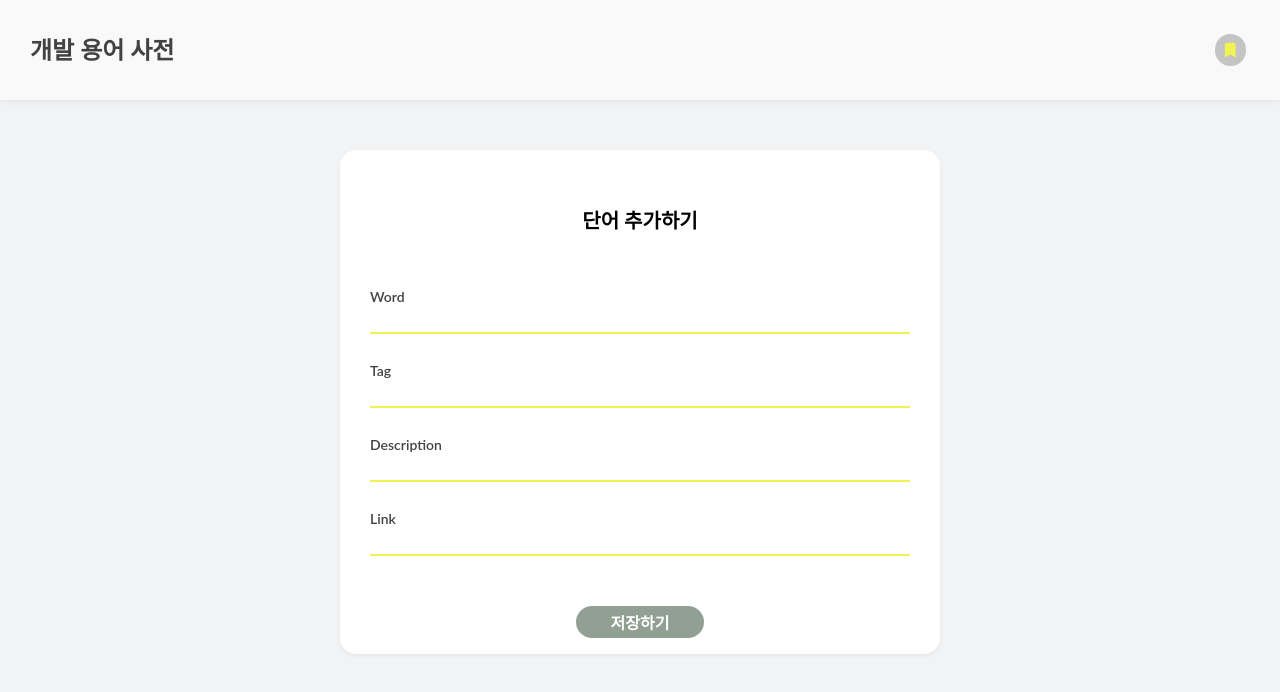
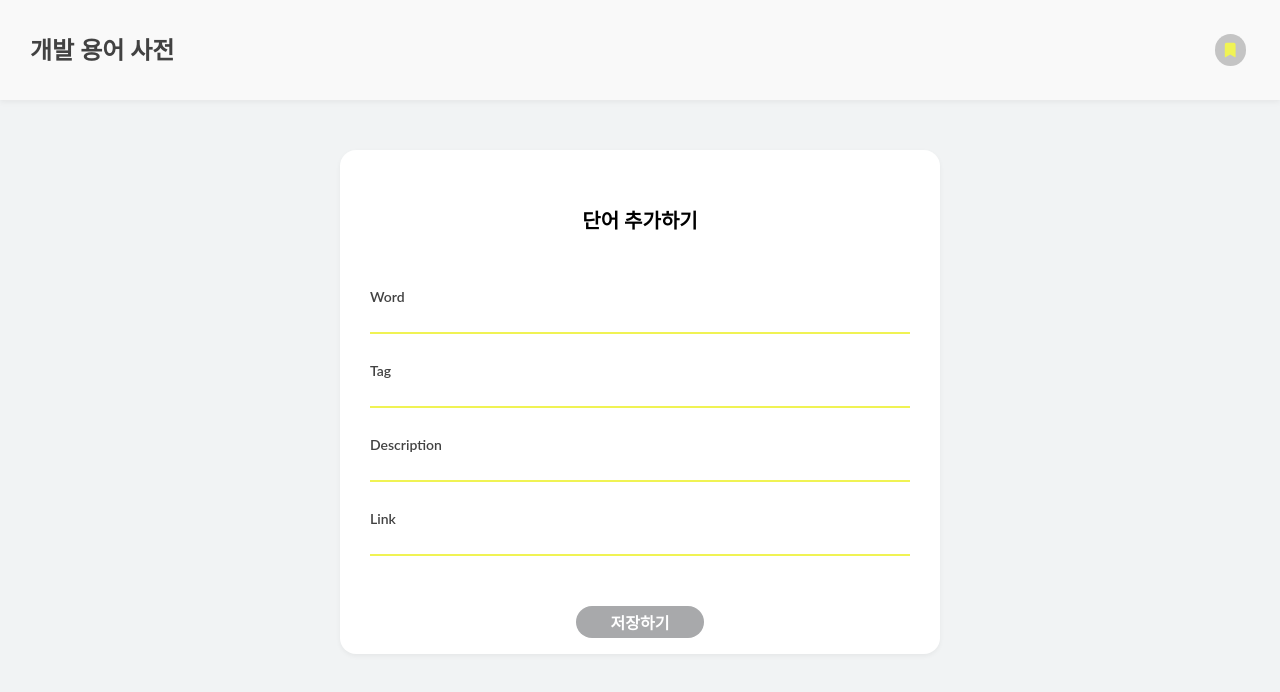
Before and after one commit to AlgoRoots/React-mini-dictionary, a React app: page /word/add in a window 1280 px wide. Shown: the top 692 px of the page. Built offline with nearby package versions, Linux system fonts and the light colour scheme; no server answers; the database is empty; the HTML template or start-up script is replaced by a standard one.

Commit message:
set random color : button

```diff
--- a/package.json
+++ b/package.json
@@ -15,6 +15,7 @@
     "react-redux": "^7.2.8",
     "react-router-dom": "^6.3.0",
     "redux": "^4.1.2",
+    "redux-logger": "^3.0.6",
     "redux-thunk": "^2.4.1",
     "styled-components": "^5.3.5",
     "styled-reset": "^4.3.4"
--- a/src/components/WordCard.jsx
+++ b/src/components/WordCard.jsx
@@ -20,10 +20,16 @@ import { AiTwotoneEdit } from "react-icons/ai";
 // elements
 import Button from "../elements/Button";
 
-// 함수형 컴포넌트를 forwardRef를 통해 Home에 보낸것 ref인자전달 매개변수?
+// React 컴포넌트에서 ref prop을 사용하려면 React에서 제공하는 forwardRef()라는 함수를 사용해야 합니다.
+//  React 컴포넌트를 forwardRef()라는 함수로 감싸주면, 해당 컴포넌트는 함수는 두 번째 매개 변수를 갖게
+//  되는데, 이를 통해 외부에서 ref prop을 넘길 수 있습니다.
+
+// 함수형 컴포넌트를 forwardRef를 통해 Form데이터를 받아온다? ref인자전달 매개변수?
+
 const WordCard = forwardRef(({ word_obj }, ref) => {
   // const word_lists = useSelector((state) => state.words.word_list);
   // console.log(word_lists);
+  console.log("ddd", ref);
   const dispatch = useDispatch();
 
   // 북마크 체크 toggle함수
@@ -69,6 +75,7 @@ const WordCard = forwardRef(({ word_obj }, ref) => {
           window.open(`${detail}`);
         }}
         bookmark={`${bookmark}`}
+        bgColor={bgColor}
       ></Button>
     </Card>
   );
@@ -110,7 +117,7 @@ const Card = styled.article`
 const CardHeader = styled.div`
   ${({ bookmark, theme, bgColor }) => {
     const { colors, device, fontSizes } = theme;
-    console.log("add", bgColor);
+
     // const headerColors = [colors.green, colors.blue, colors.warmGrey];
     // const randomColors =
     //   headerColors[Math.floor(Math.random() * headerColors.length)];
@@ -118,7 +125,11 @@ const CardHeader = styled.div`
       /* //background-color: ${bookmark === "false"
         ? colors.green
         : colors.blue}; */
-      background: ${bgColor === 1 ? colors.green : colors.blue};
+      background: ${bgColor === 1
+        ? colors.green
+        : bgColor === 2
+        ? colors.blue
+        : colors.warmGrey};
       padding: 1rem;
       width: 100%;
       background-size: cover;
--- a/src/elements/Button.jsx
+++ b/src/elements/Button.jsx
@@ -1,11 +1,15 @@
-import React from "react";
+import React, { forwardRef } from "react";
 import styled from "styled-components";
 import { css } from "styled-components";
-
+import { useSelector } from "react-redux";
 const Button = (props) => {
   // children 왜하는지 잘 이해 안된다..
-  const { text, _onClick, is_add, children } = props;
-  const bgColor = { background: props.bgColor };
+
+  //const data = useLocation().state.word_obj;
+  console.log(props);
+
+  const { text, _onClick, is_add, children, bgColor } = props;
+
   if (is_add) {
     return (
       <React.Fragment>
@@ -19,10 +23,12 @@ const Button = (props) => {
   //   width: width,
   //   padding: padding,
   // };
-
+  // word
   return (
     <React.Fragment>
-      <CardBtn onClick={_onClick}>{text ? text : children}</CardBtn>
+      <CardBtn onClick={_onClick} bgColor={bgColor}>
+        {text ? text : children}
+      </CardBtn>
     </React.Fragment>
   );
 };
@@ -84,14 +90,18 @@ const RoundBtn = styled.button`
 `;
 
 const CardBtn = styled.button`
-  ${({ theme }) => {
+  ${({ theme, bgColor }) => {
     const { colors, device, fontSizes } = theme;
     return css`
       ${Btn};
       border-radius: 2rem;
       height: 2rem;
       width: 12rem;
-      background-color: ${colors.green};
+      background: ${bgColor === 1
+        ? colors.green
+        : bgColor === 2
+        ? colors.blue
+        : colors.warmGrey};
       font-size: ${fontSizes.md};
       ${device.tablet} {
         width: 8rem;
--- a/src/pages/Form.jsx
+++ b/src/pages/Form.jsx
@@ -32,9 +32,9 @@ const Form = (props) => {
   const data = useLocation().state
     ? useLocation().state.word_obj
     : useLocation().state;
-  console.log(data);
+
   //const data = useLocation().state.word_obj;
-  console.log("data", data);
+  console.log("data11", data);
   // console.log("id", data.word_obj.id);
   // console.log("data state", data === null);
   const dispatch = useDispatch();
@@ -50,7 +50,7 @@ const Form = (props) => {
     const tag = tagRef.current.value.trim();
     const meaning = meaningRef.current.value.trim();
     const detail = detailRef.current.value.trim();
-    console.log(word, tag, meaning, detail);
+    //console.log(word, tag, meaning, detail);
 
     if (!word || !tag || !meaning || !detail) {
       alert("아직 입력하지 않은 항목이 있습니다. ");
@@ -62,7 +62,7 @@ const Form = (props) => {
       tag,
       meaning,
       detail,
-      bgColor: Math.floor(Math.random() * 3) + 0,
+      bgColor: Math.floor(Math.random() * 3) + 1,
     };
     return word_obj;
   };
--- a/src/redux/configStore.jsx
+++ b/src/redux/configStore.jsx
@@ -1,8 +1,8 @@
 import { createStore, combineReducers, applyMiddleware, compose } from "redux";
 import thunk from "redux-thunk";
 import words from "./modules/words";
-
-const middlewares = [thunk];
+import logger from "redux-logger";
+const middlewares = [thunk, logger];
 const rootReducer = combineReducers({ words });
 const enhancer = applyMiddleware(...middlewares);
 
```
Also changed, not shown: 1 other file (tests, documents, lock files or other folders).
